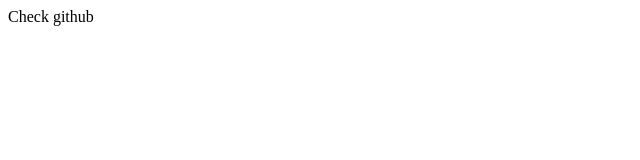
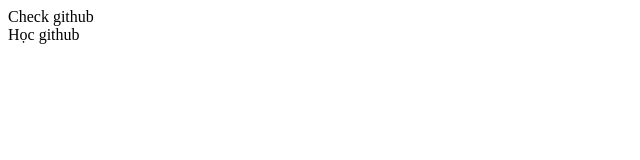
Before and after one commit to TrieuLee/check, a plain HTML site: page index.html in a window 1280 px wide. Shown: the full height of the page, 0-640 px from the left. Drawn offline with Linux system fonts and the light colour scheme.

Commit message:
Update index.html

```diff
--- a/index.html
+++ b/index.html
@@ -8,5 +8,6 @@
 </head>
 <body>
     <div>Check github</div>
+    <div>Học github</div>
 </body>
 </html>
```
